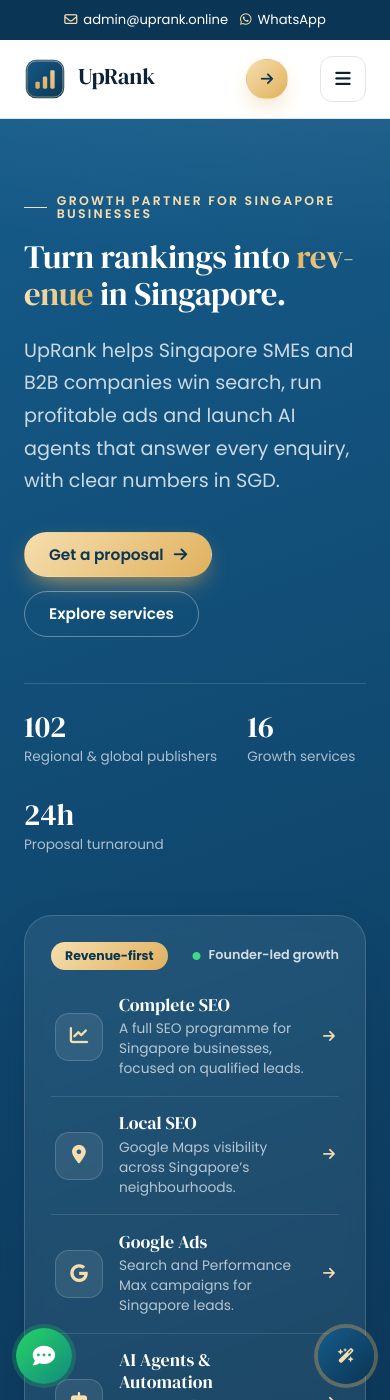
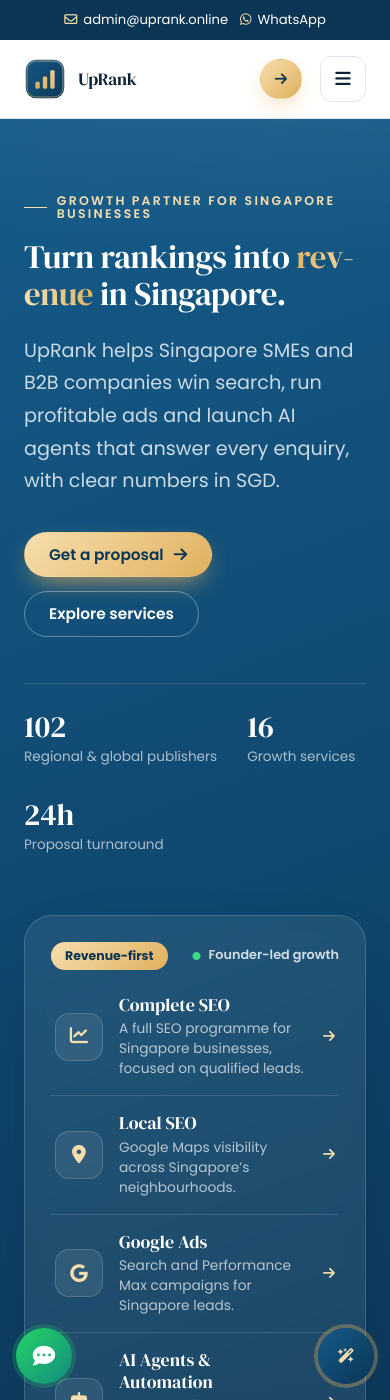
Before and after one commit to Nadeemmayo/uprank.online, a Jekyll site: the page index.html, which Jekyll copies as it is, in a window 390 px wide and 1400 px high. Built offline with Jekyll 4.4.1, drawn with Linux system fonts in a browser that asks for light colours.

Commit message:
Mobile header: long brand names wrap instead of overflowing
Co-Authored-By: Claude Opus 5.5 <noreply@anthropic.com>
Claude-Session: https://claude.ai/code/session_01D2nDws3cNhU7HKkbuWVjSa

```diff
--- a/assets/css/site.css
+++ b/assets/css/site.css
@@ -350,3 +350,15 @@ h1,h2,h3,.legal p,.article p{overflow-wrap:break-word;hyphens:auto;-webkit-hyphe
 @media (max-width:1320px) and (min-width:1081px){.nav>a,.nav .dd>button{padding:12px 9px;font-size:.92rem}.hdr .wrap{gap:16px}.brand small{letter-spacing:.14em}}
 .phero-grid>div,.hero-grid>div,.split>div{min-width:0}
 @media (max-width:480px){h1{font-size:clamp(1.9rem,8.4vw,2.3rem);overflow-wrap:anywhere}}
+/* team */
+.tm-grid{display:flex;justify-content:center;gap:24px;flex-wrap:wrap}
+.tm{display:grid;grid-template-columns:220px 1fr;gap:26px;align-items:center;max-width:720px;background:#fff;border:1px solid var(--line);border-radius:22px;padding:22px;box-shadow:var(--shadow)}
+.tm-ph{border-radius:16px;overflow:hidden;aspect-ratio:4/5;background:var(--soft)}
+.tm-ph img{width:100%;height:100%;object-fit:cover;object-position:50% 20%}
+.tm-b b{display:block;font:700 1.35rem/1.2 "Display";color:var(--ink)}
+.tm-b span{display:block;color:var(--gold-ink);font-weight:600;font-size:.9rem;margin:4px 0 12px}
+.tm-b p{color:var(--muted);margin:0 0 14px}
+.tm-mail{display:inline-flex;gap:8px;align-items:center;font-weight:600;font-size:.9rem;color:var(--ink);text-decoration:none;word-break:break-all}
+@media (max-width:640px){.tm{grid-template-columns:1fr}.tm-ph{max-width:260px}}
+@media (max-width:560px){.brand{min-width:0;flex-shrink:1}.brand b{font-size:1.15rem;white-space:nowrap;overflow:hidden;text-overflow:ellipsis;display:block}.brand span{min-width:0}.hdr .wrap{gap:10px}.hdr-cta{flex-shrink:0}}
+@media (max-width:560px){.brand b{white-space:normal;overflow:visible;text-overflow:clip;line-height:1.1;font-size:1.08rem}}
```
